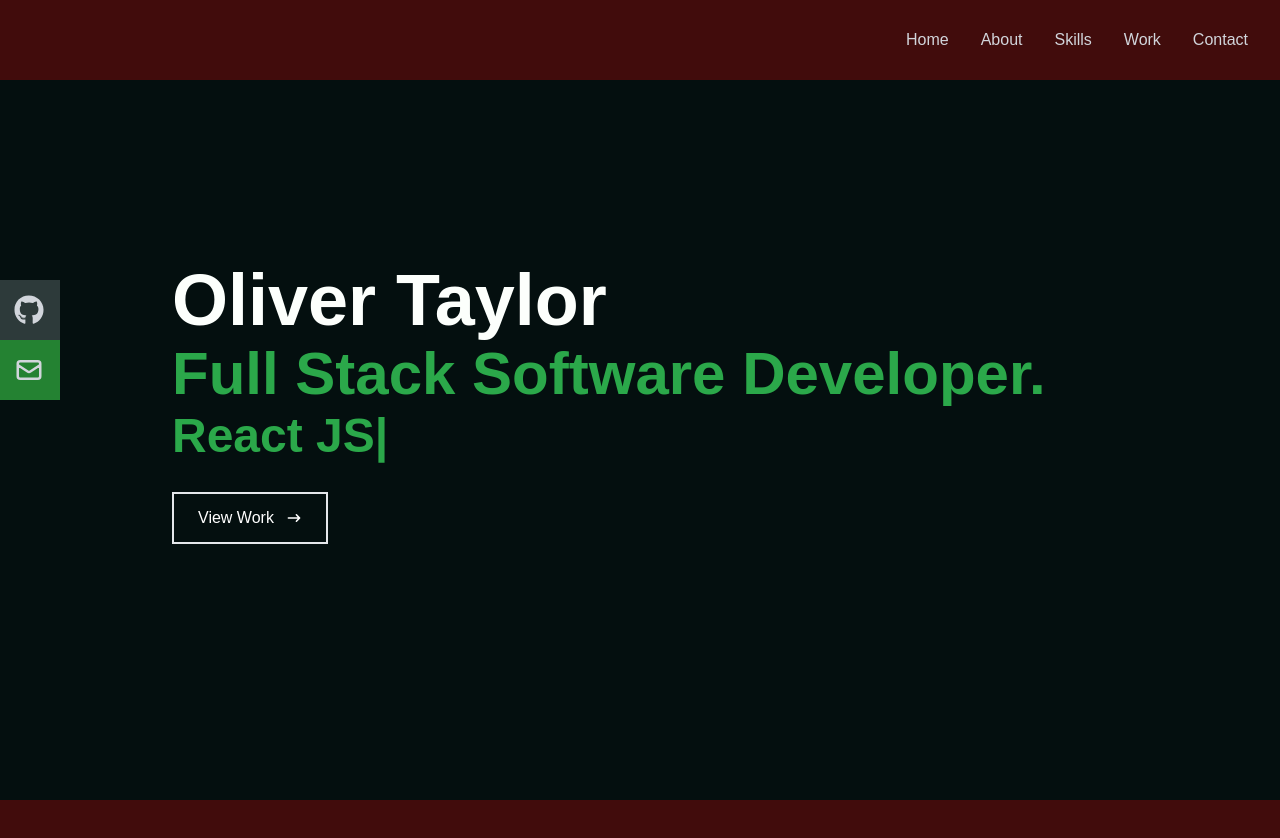
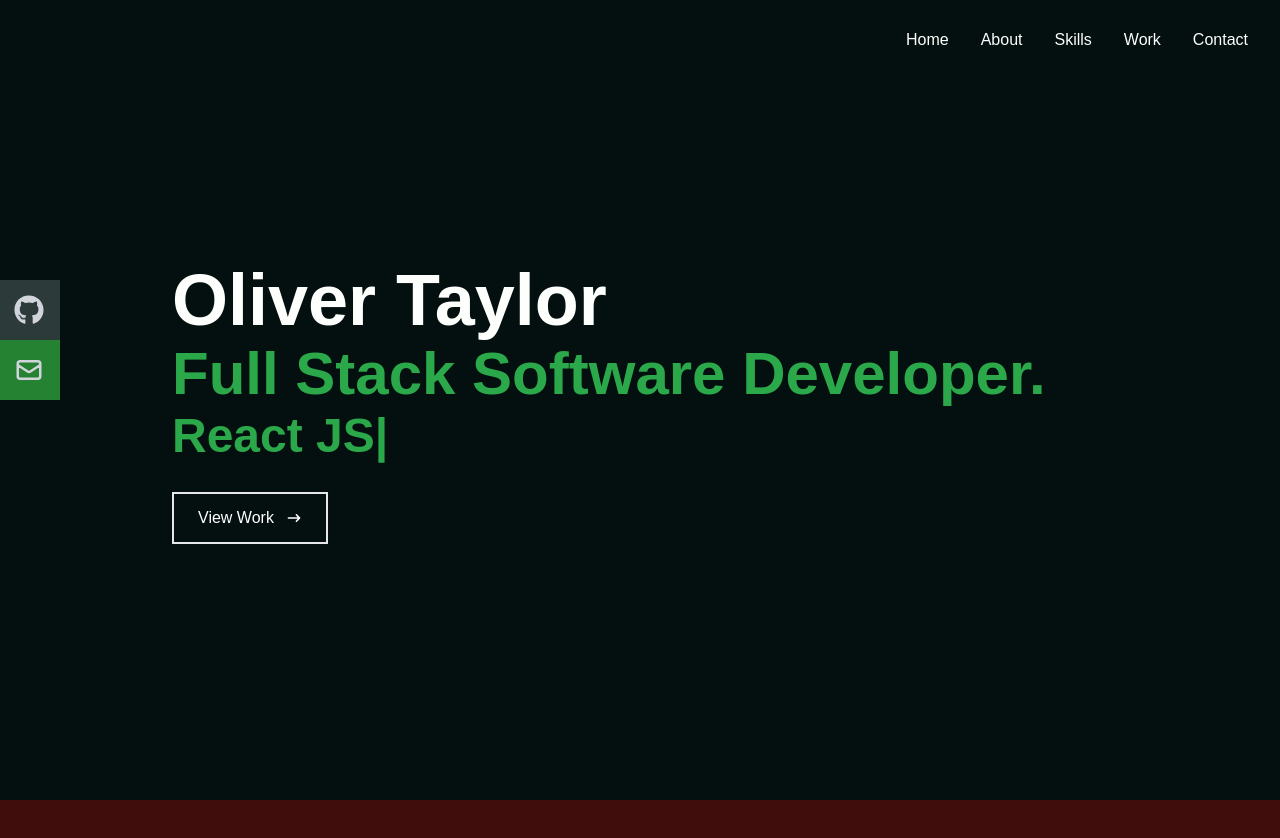
Before and after one commit to Oliver1334/Portfolio-Site-Two, a React (Create React App) app: page / in a window 1280 px wide. Shown: the top 838 px of the page. Built offline with nearby package versions, Linux system fonts and the light colour scheme.

Commit message:
Navbar on hover styling, desktop & mobile

```diff
--- a/src/components/Navbar.jsx
+++ b/src/components/Navbar.jsx
@@ -16,7 +16,7 @@ export const Navbar = () => {
   const handleClick = () => setOpen(!isOpen);
 
   return (
-    <div className="fixed w-full h-[80px] flex justify-between items-center px-4 bg-[#410c0c] text-gray-300">
+    <div className="fixed w-full h-[80px] flex justify-between items-center px-4 bg-[#040F0F] text-[#FCFFFC]">
       <div>
         <h1></h1>
       </div>
@@ -24,27 +24,27 @@ export const Navbar = () => {
 
       <ul className="hidden md:flex">
         <li>
-          <Link to="home" smooth={true} duration={500}>
+          <Link to="home" smooth={true} duration={500} className="text-[#FCFFFC] hover:text-[#2BA84A]" >
             Home
           </Link>
         </li>
         <li>
-        <Link to="about" smooth={true} duration={500}>
+        <Link to="about" smooth={true} duration={500} className="text-[#FCFFFC] hover:text-[#2BA84A]" >
             About
           </Link>
         </li>
         <li>
-        <Link to="skills" smooth={true} duration={500}>
+        <Link to="skills" smooth={true} duration={500} className="text-[#FCFFFC] hover:text-[#2BA84A]" >
             Skills
           </Link>
         </li>
         <li>
-        <Link to="work" smooth={true} duration={500}>
+        <Link to="work" smooth={true} duration={500} className="text-[#FCFFFC] hover:text-[#2BA84A]" >
             Work
           </Link>
         </li>
         <li>
-        <Link to="contact" smooth={true} duration={500}>
+        <Link to="contact" smooth={true} duration={500} className="text-[#FCFFFC] hover:text-[#2BA84A]" >
             Contact
           </Link>
         </li>
@@ -56,32 +56,32 @@ export const Navbar = () => {
       </div>
       {/* Mobile Menu */}
       <ul
-        className={`absolute top-0 left-0 w-full h-screen bg-[#410c0c] flex flex-col justify-center items-center transition-transform duration-500 ease-in-out ${
+        className={`absolute top-0 left-0 w-full h-screen bg-[#040F0F] flex flex-col justify-center items-center transition-transform duration-500 ease-in-out ${
           isOpen ? 'transform translate-y-0' : 'transform -translate-y-full'
-        }`}
+        }`} //template literal to access isOpen here for ternary operator
       >
         <li className="py-6 text-4xl">
-          <Link onClick={handleClick} to="home" smooth={true} duration={500}>
+          <Link onClick={handleClick} to="home" smooth={true} duration={500} className="text-[#FCFFFC] hover:text-[#2BA84A]">
             Home
           </Link>
         </li>
         <li className="py-6 text-4xl">
-          <Link onClick={handleClick} to="about" smooth={true} duration={500}>
+          <Link onClick={handleClick} to="about" smooth={true} duration={500} className="text-[#FCFFFC] hover:text-[#2BA84A]">
             About
           </Link>
         </li>
         <li className="py-6 text-4xl">
-          <Link onClick={handleClick} to="skills" smooth={true} duration={500}>
+          <Link onClick={handleClick} to="skills" smooth={true} duration={500} className="text-[#FCFFFC] hover:text-[#2BA84A]">
             Skills
           </Link>
         </li>
         <li className="py-6 text-4xl">
-          <Link onClick={handleClick} to="work" smooth={true} duration={500}>
+          <Link onClick={handleClick} to="work" smooth={true} duration={500} className="text-[#FCFFFC] hover:text-[#2BA84A]">
             Work
           </Link>
         </li>
         <li className="py-6 text-4xl">
-          <Link onClick={handleClick} to="contact" smooth={true} duration={500}>
+          <Link onClick={handleClick} to="contact" smooth={true} duration={500} className="text-[#FCFFFC] hover:text-[#2BA84A]">
             Contact
           </Link>
         </li>
```
